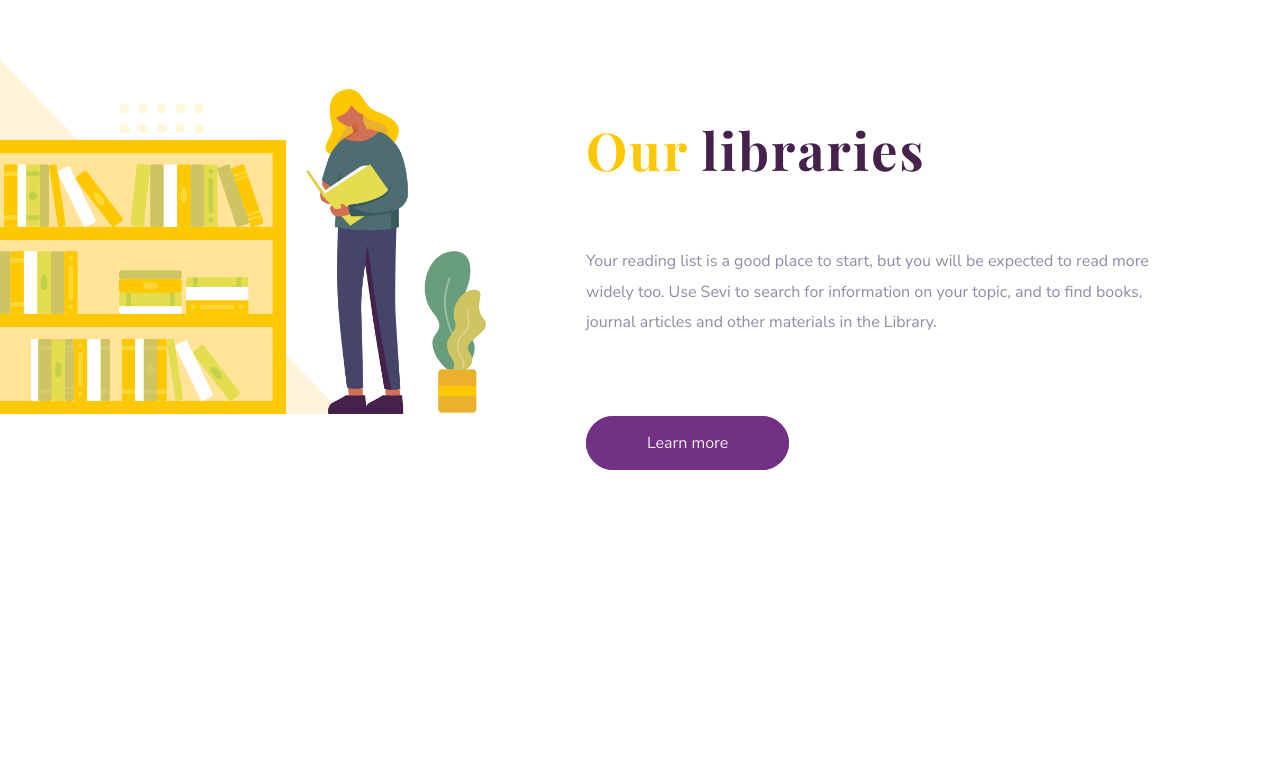
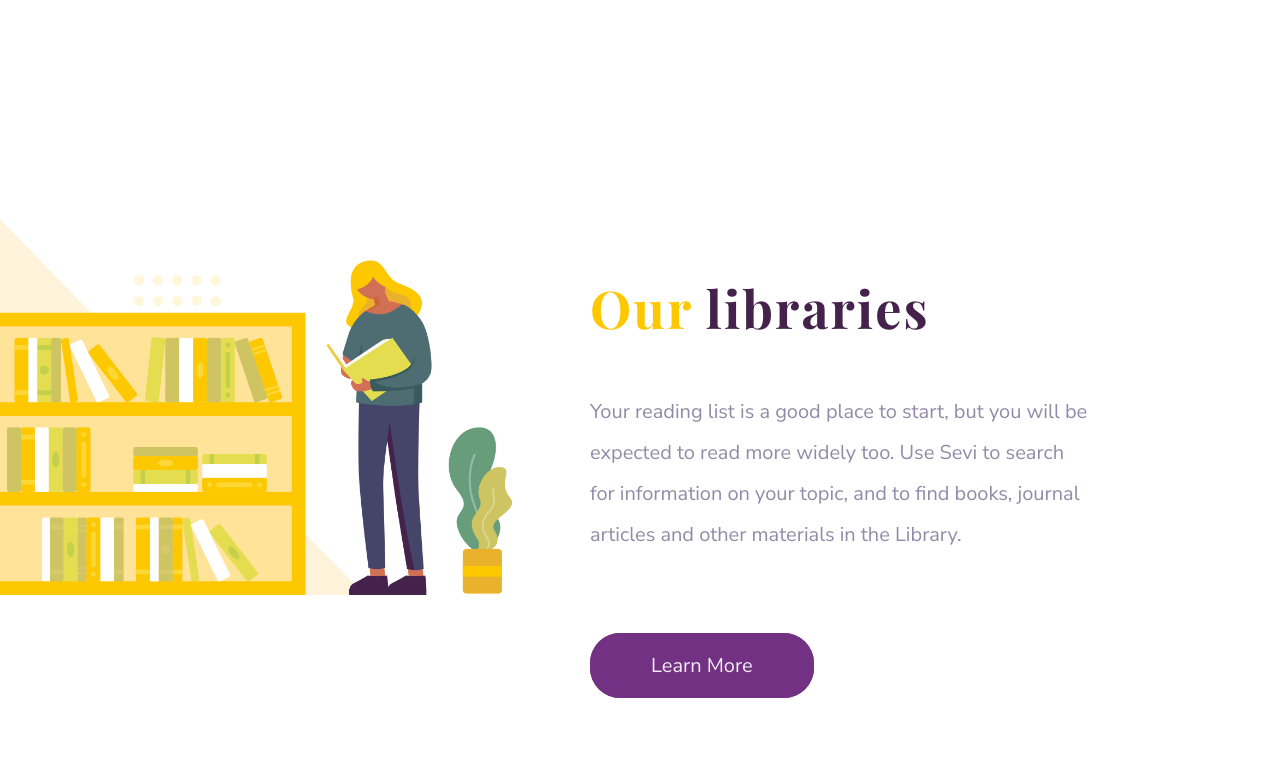
Before and after one commit to Boardonly/sevi, a plain HTML site: page index.html in a window 1280 px wide. Shown: the part 1498-2257 px from the top of the page. Before the commit the page ends 2087 px from the top, so only its background shows below. Drawn offline with nearby package versions, Linux system fonts and the light colour scheme.

Commit message:
fix adaptive in library section

```diff
--- a/css/style.css
+++ b/css/style.css
@@ -7,6 +7,12 @@ font-family: 'Playfair Display', serif; */
 body {
   font: 400 16px/1.9 "Nunito Sans", sans-serif;
   color: #2d205885;
+}
+@media screen and (min-width: 1200px) {
+  body {
+    font-size: 20px;
+    line-height: 2.05;
+  }
 }
 h1,
 h2,
@@ -178,7 +184,7 @@ textarea {
 .ba-items--button {
   color: #f3edf4;
   background: #723182;
-  padding: 15px 60px;
+  padding: 18px 60px;
   border: 1px solid #723182;
   border-radius: 30px;
 }
@@ -357,24 +363,22 @@ textarea {
   left: 5px;
 }
 .ba-libraries {
-  position: relative;
+  background: url(../img/libraries-bg.png) no-repeat left top;
+  background-size: 50vmin;
   padding: 40px 20px;
 }
-
 .ba-libraries__inner {
   display: flex;
   flex-wrap: wrap;
+  justify-content: flex-start;
 }
-.ba-libraries__img {
-  background: url(../img/libraries-bg.png) no-repeat;
-  background-size: contain;
-  width: 100%;
-  height: 50vmin;
-  margin: 0 0 60px -30px;
+.ba-libraries__mainwrap {
+  width: 650px;
+  padding-bottom: 35%;
 }
 .ba-libraries__main {
+  max-width: 650px;
   text-align: left;
-  padding: ;
 }
 .ba-libraries__title {
   margin-bottom: 50px;
@@ -382,35 +386,33 @@ textarea {
 .ba-libraries__main p {
   margin-bottom: 60px;
 }
-@media screen and (min-width: 640px) {
-  .ba-libraries__img {
-    width: 100%;
-    margin-bottom: 80px;
-    height: 50vmin;
-  }
-}
+
 @media screen and (min-width: 1024px) {
-  .ba-libraries__img {
-    width: 40%;
-    margin-bottom: 100px;
-    height: 50vmin;
-  }
-  .ba-libraries__main {
-    max-width: 60%;
-    padding: 20px 0 0 100px;
-  }
   .ba-libraries__title {
-    margin-bottom: 65px;
+    margin-bottom: 52px;
   }
   .ba-libraries__main p {
     margin-bottom: 90px;
   }
 }
-@media screen and (min-width:1200px){
-	.ba-libraries__main {
-		max-width: 700px;
-		padding: 70px 0 0 100px;
-
+@media screen and (min-width: 1200px) {
+	.ba-libraries {
+		background: url(../img/libraries-bg.png) no-repeat left center;
+		background-size: 40vmax;
 	}
-
+	.ba-libraries__mainwrap {
+		display: none;
+	 }
+  .ba-libraries__main {
+    max-width: 650px;
+    padding: 150px 150px 0 0;
+  }
+  .ba-libraries__inner {
+    justify-content: flex-end;
+  }
 }
+@media screen and (min-width:1600px){
+	.ba-libraries {
+		background-size: 50vmax;
+	}
+}
--- a/index.html
+++ b/index.html
@@ -143,18 +143,20 @@
 			</div>
 		</section>
 		<section class="ba-libraries">
-			<!-- <div class="ba-container"> -->
+			<div class="ba-container">
 				<div class="ba-libraries__inner">
-					<div class="ba-libraries__img"></div>
+					<div class="ba-libraries__mainwrap"></div>
 					<div class="ba-libraries__main">
 						<h2 class="ba-libraries__title"><span>Our </span>libraries</h2>
 						<p>Your reading list is a good place to start, but you will be
-							expected to read more widely too. Use Sevi to search for information on your topic, and to find books, journal
+							expected to read more widely too. Use Sevi to search for information on your topic, and to find
+							books,
+							journal
 							articles and other materials in the Library.</p>
-							<a href="#" class="ba-main__link ba-items--button">Learn more</a>
+						<a href="#" class="ba-main__link ba-items--button">Learn More</a>
 					</div>
 				</div>
-			</!-->
+			</div>
 		</section>
 	</main>
 </body>
```
